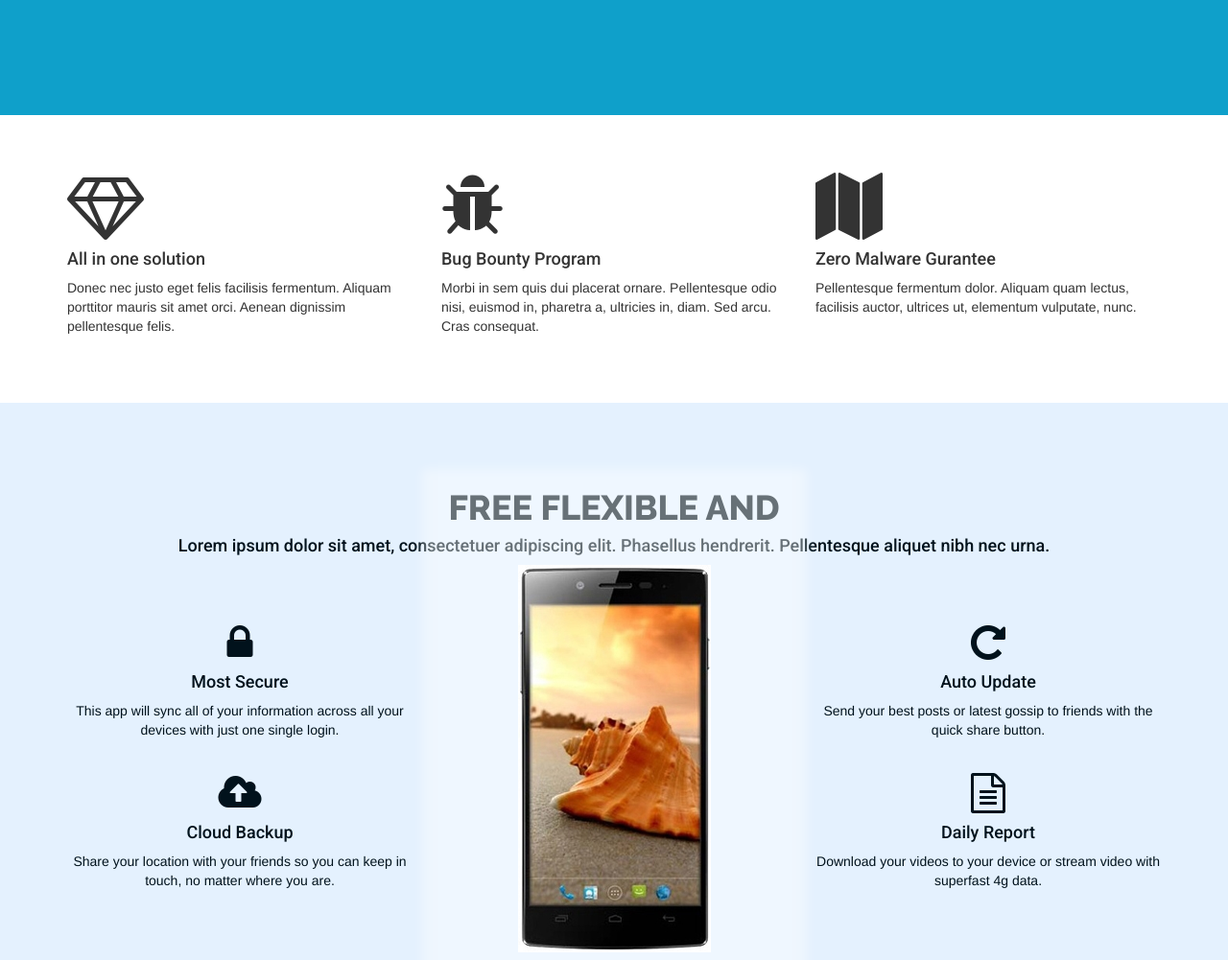
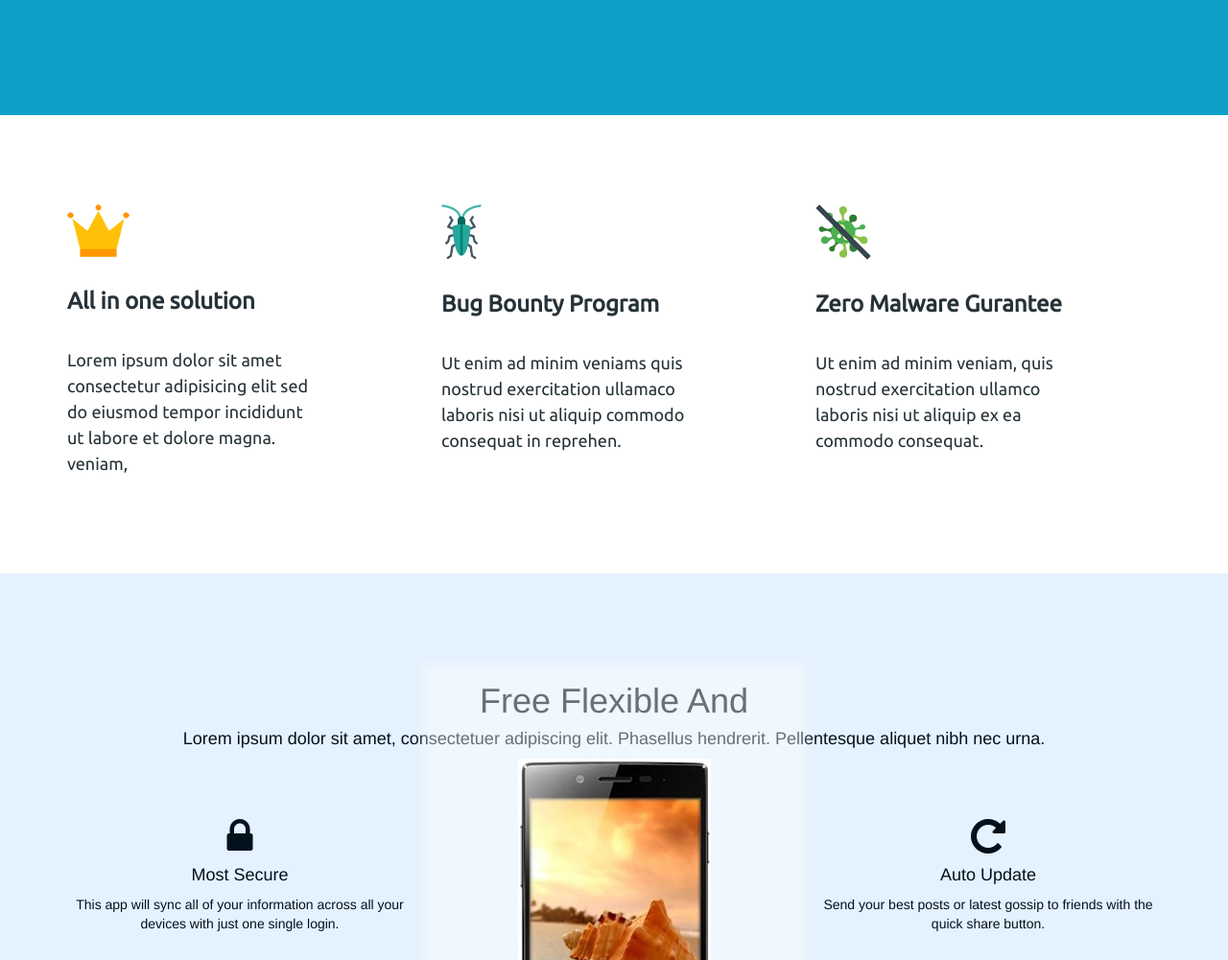
Before and after one commit to itsumrat/apex-landing-page, a plain HTML site: page index.html in a window 1280 px wide. Shown: the part 680-1681 px from the top of the page at 96% size. Drawn offline with nearby package versions, Linux system fonts and the light colour scheme.

Commit message:
programs section customize

```diff
--- a/css/main.css
+++ b/css/main.css
@@ -1,22 +1,15 @@
 /* ==========================================================================
    Author's custom styles
    ========================================================================== */
+ @import url('https://fonts.googleapis.com/css?family=Ubuntu');
  @import url(https://fonts.googleapis.com/css?family=Raleway:800);
  @import url(https://fonts.googleapis.com/css?family=Roboto:500);
 
 /* ===== Global ===== */
 section {
-	padding: 70px 0 70px;
+	padding: 93px 0 91px;
 }
 
-h1 {
-	font-family: 'Raleway', sans-serif;
-	text-transform: uppercase;
-}
-
-h4 {
-	font-family: 'Roboto', sans-serif;
-}
 /* ===== Header ===== */
 #header {
 	position: absolute;
@@ -265,10 +258,21 @@ h4 {
 
 /* ===== Program Section ===== */
 #program {
-	margin-top: 25px;
-	margin-bottom: 25px;
-	padding-top: 35px;
-	padding-bottom: 35px;
+	font-family: 'Ubuntu', sans-serif;
+}
+#program h4 {
+	font-size: 24px;
+	color: rgb(38, 50, 56);
+	font-weight: bold;
+	text-align: left;
+	padding: 23px 0 25px;
+}
+#program p {
+	font-size: 18px;
+	color: rgb(38, 50, 56);
+	line-height: 1.5;
+	text-align: left;
+	max-width: 257px;
 }
 
 /* ===== Feature Section ===== */
--- a/index.html
+++ b/index.html
@@ -59,19 +59,20 @@
       <div class="container">
         <div class="row">
           <div class="col-lg-4 col-md-4">
-            <i class="fa fa-diamond fa-5x" aria-hidden="true"></i>
+            <img src="img/crown.png" >
             <h4>All in one solution</h4>
-            <p>Donec nec justo eget felis facilisis fermentum. Aliquam porttitor mauris sit amet orci. Aenean dignissim pellentesque felis.</p>
+            <p>Lorem ipsum dolor sit amet consectetur adipisicing elit sed do eiusmod tempor incididunt ut labore et dolore magna. veniam,</p>
           </div>
           <div class="col-lg-4 col-md-4">
-            <i class="fa fa-bug fa-5x" aria-hidden="true"></i>
+            <img src="img/bug.png" >
             <h4>Bug Bounty Program</h4>
-            <p>Morbi in sem quis dui placerat ornare. Pellentesque odio nisi, euismod in, pharetra a, ultricies in, diam. Sed arcu. Cras consequat.</p>
+            <p>Ut enim ad minim veniams quis nostrud exercitation ullamaco laboris nisi ut aliquip commodo consequat in
+            reprehen.</p>
           </div>
           <div class="col-lg-4 col-md-4">
-            <i class="fa fa-map fa-5x" aria-hidden="true"></i>
+            <img src="img/malware.png" >
             <h4>Zero Malware Gurantee</h4>
-            <p>Pellentesque fermentum dolor. Aliquam quam lectus, facilisis auctor, ultrices ut, elementum vulputate, nunc.</p>
+            <p>Ut enim ad minim veniam, quis nostrud exercitation ullamco laboris nisi ut aliquip ex ea commodo consequat.</p>
           </div>
         </div>
       </div>
@@ -216,6 +217,7 @@
             </form>
           </div>
         </div>
+
         <hr size="30" class="footer-hr">
         <div class="container">
           <div class="row copy">
```
Also changed, not shown: img/bug.png (added), img/crown.png (added), img/malware.png (added), 1 other file. Lines whose indentation alone changed are shown as unchanged.
